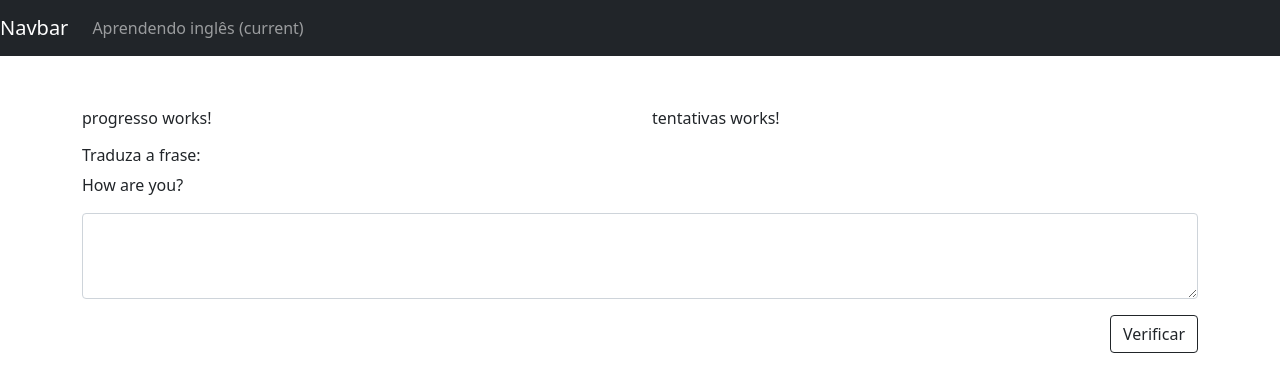
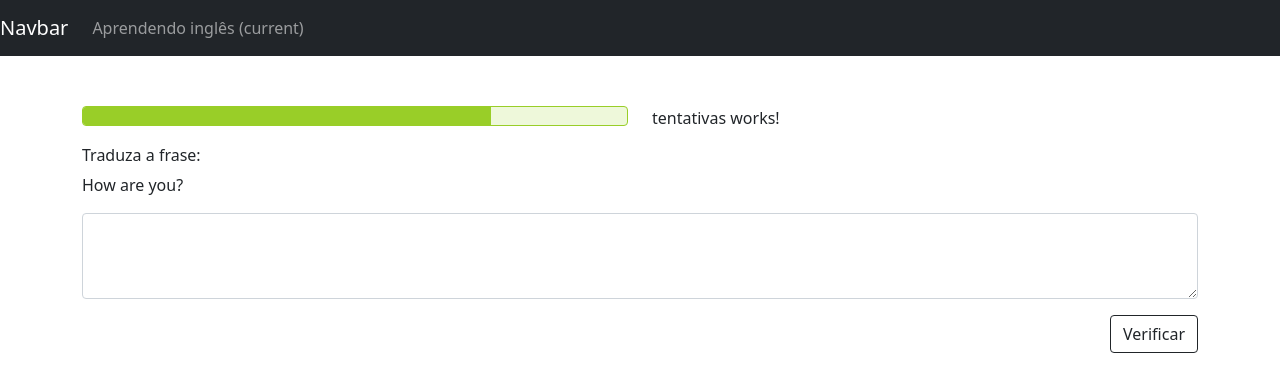
Before and after one commit to BrenoRobertDiogo/English-learn-Angular, an Angular app: page / in a window 1280 px wide. Shown: the top 392 px of the page. Built offline with nearby package versions, Linux system fonts and the light colour scheme.

Commit message:
Template-progress-bar

```diff
--- a/src/app/progresso/progresso.component.css
+++ b/src/app/progresso/progresso.component.css
@@ -0,0 +1,8 @@
+.progress {
+    background-color: #EEF8DA;
+    border: solid 1px #99CE28;
+}
+
+.progress-bar {
+    background-color: #99CE28;
+}
--- a/src/app/progresso/progresso.component.html
+++ b/src/app/progresso/progresso.component.html
@@ -1,3 +1,3 @@
-<p>
-  progresso works!
-</p>
+<div class="progress" style="height: 20px;">
+  <div class="progress-bar w-75" role="progressbar"></div>
+</div>
```
